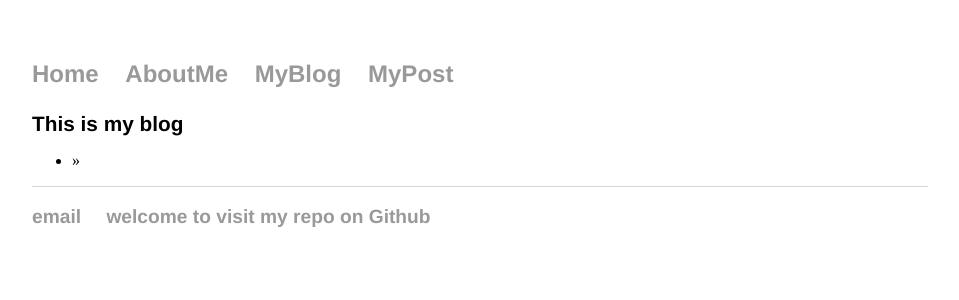
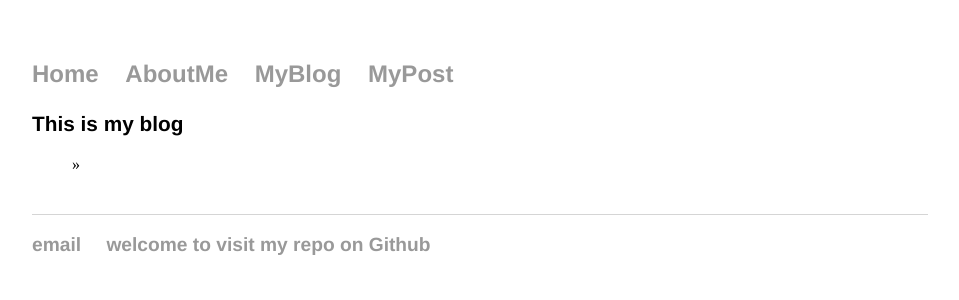
Before and after one commit to trustxiaoqinwang/trustxiaoqinwang.github.io, a Jekyll site: the page built from blog/index.html, in a window 1280 px wide. Shown: the top 300 px of the page, without its empty margins (160-1119 px from the left). Built offline with Jekyll 4.4.1, drawn with Linux system fonts in a browser that asks for light colours.

Commit message:
Update index.html

```diff
--- a/blog/index.html
+++ b/blog/index.html
@@ -4,10 +4,10 @@ title:  This is my blog
 ---
 	<h1>{{ page.title }} </h1>
 
-	<ul >
+	<ul class="posts">
 
-	  {% for post in site.blogs %}
-	   <li><span>{{ post.date| date_to_string }}</span> » <a href="{{post.url}}" title="{{post.title}}">{{post.title}} </a></li>
+	  {% for blog in site.blogs %}
+	   <li><span>{{ blog.date| date_to_string }}</span> » <a href="{{blog.url}}" title="{{blog.title}}">{{blog.title}} </a></li>
 	  {% endfor %}
 
 	</ul>
```
